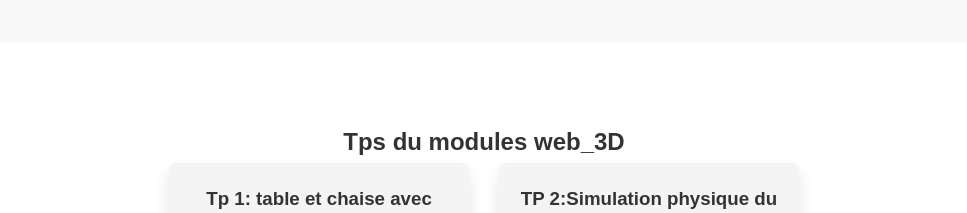
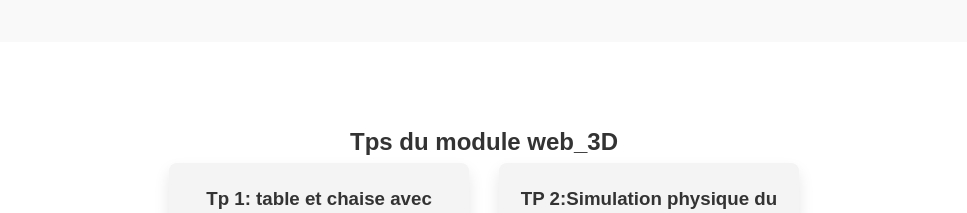
Before and after one commit to soundousabdelaziz/soundousportfolio, a plain HTML site: page index.html in a window 1280 px wide. Shown: the part 1020-1233 px from the top of the page, without its empty margins (156-1123 px from the left). Drawn offline with Linux system fonts and the light colour scheme.

Commit message:
first commit

```diff
--- a/index.html
+++ b/index.html
@@ -51,7 +51,7 @@
     </section>
 
     <section id="projects">
-        <h2>Tps du modules web_3D</h2>
+        <h2>Tps du module web_3D</h2>
         <div class="project-list">
             <div class="project">
                 <h3>Tp 1: table et chaise avec blender</h3>
```
